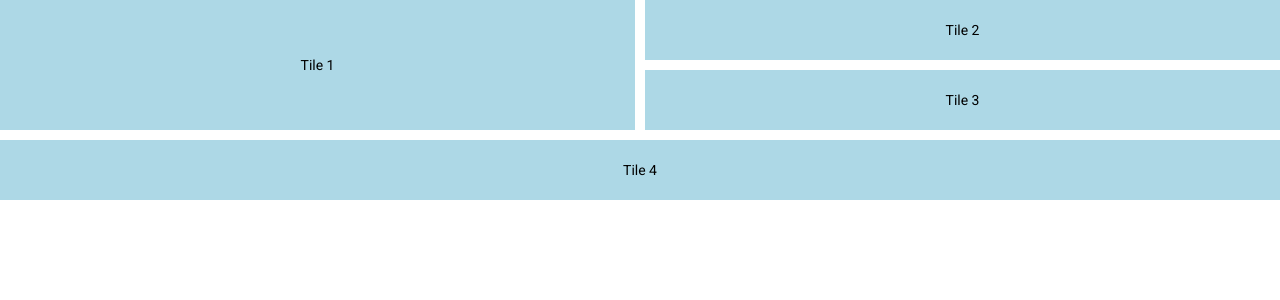
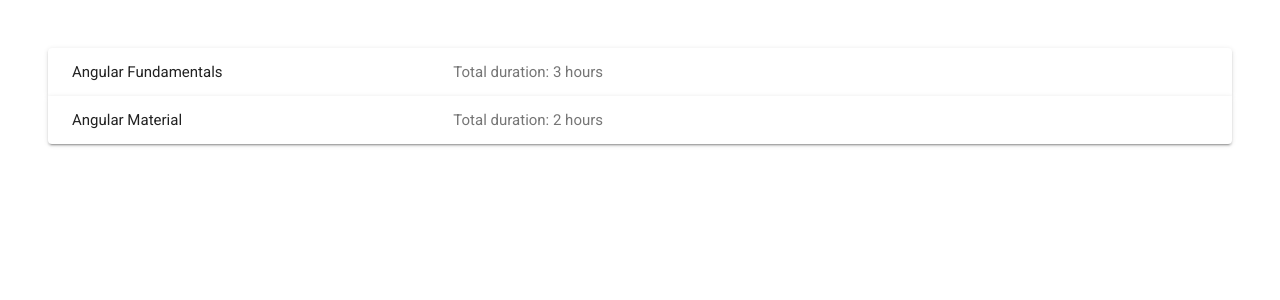
Before and after one commit to Eisten1996/material-demo, an Angular app: page / in a window 1280 px wide. Shown: the top 300 px of the page. Built offline with nearby package versions, Linux system fonts and the light colour scheme.

Commit message:
Expansion Panel

```diff
--- a/src/app/app.component.css
+++ b/src/app/app.component.css
@@ -1,7 +1,3 @@
 div {
   padding: 3rem;
 }
-
-mat-grid-tile {
-  background-color: lightblue;
-}
--- a/src/app/app.component.html
+++ b/src/app/app.component.html
@@ -1,13 +1,34 @@
-<!-- <mat-grid-list cols="2" rowHeight="100px"> -->
-<!-- <mat-grid-list cols="2" rowHeight="2:1"> -->
-<mat-grid-list
-  cols="2"
-  rowHeight="fit"
-  style="height: 200px;"
-  gutterSize="10px"
->
-  <mat-grid-tile rowspan="2">Tile 1</mat-grid-tile>
-  <mat-grid-tile>Tile 2</mat-grid-tile>
-  <mat-grid-tile>Tile 3</mat-grid-tile>
-  <mat-grid-tile colspan="2">Tile 4</mat-grid-tile>
-</mat-grid-list>
+<div>
+  <!-- <mat-accordion> -->
+  <!-- <mat-accordion multi="true"> -->
+  <mat-accordion multi="true" hideToggle>
+    <mat-expansion-panel>
+      <mat-expansion-panel-header>
+        <mat-panel-title>
+          Angular Fundamentals
+        </mat-panel-title>
+        <mat-panel-description>
+          Total duration: 3 hours
+        </mat-panel-description>
+      </mat-expansion-panel-header>
+      <p>This is the panel content. Add course details.</p>
+      <mat-action-row>
+        <button mat-button>Enroll</button>
+      </mat-action-row>
+    </mat-expansion-panel>
+    <mat-expansion-panel>
+      <mat-expansion-panel-header>
+        <mat-panel-title>
+          Angular Material
+        </mat-panel-title>
+        <mat-panel-description>
+          Total duration: 2 hours
+        </mat-panel-description>
+      </mat-expansion-panel-header>
+      <p>This is the panel content. Add course details.</p>
+      <mat-action-row>
+        <button mat-button>Enroll</button>
+      </mat-action-row>
+    </mat-expansion-panel>
+  </mat-accordion>
+</div>
--- a/src/app/material/material.module.ts
+++ b/src/app/material/material.module.ts
@@ -10,6 +10,7 @@
 import { MatListModule } from '@angular/material/list';
 import { MatDividerModule } from '@angular/material/divider';
 import { MatGridListModule } from '@angular/material/grid-list';
+import { MatExpansionModule } from '@angular/material/expansion';
 
 const material = [
   MatButtonModule,
@@ -23,6 +24,7 @@
   MatListModule,
   MatDividerModule,
   MatGridListModule,
+  MatExpansionModule,
 ];
 
 @NgModule({
```
